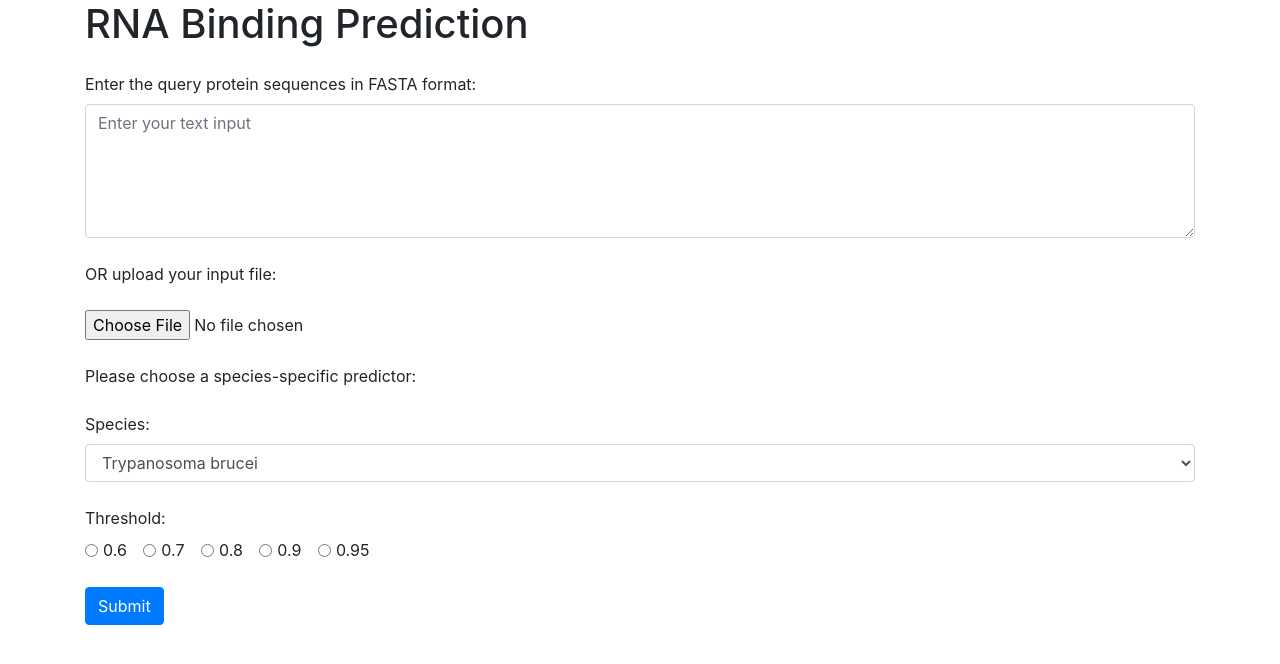
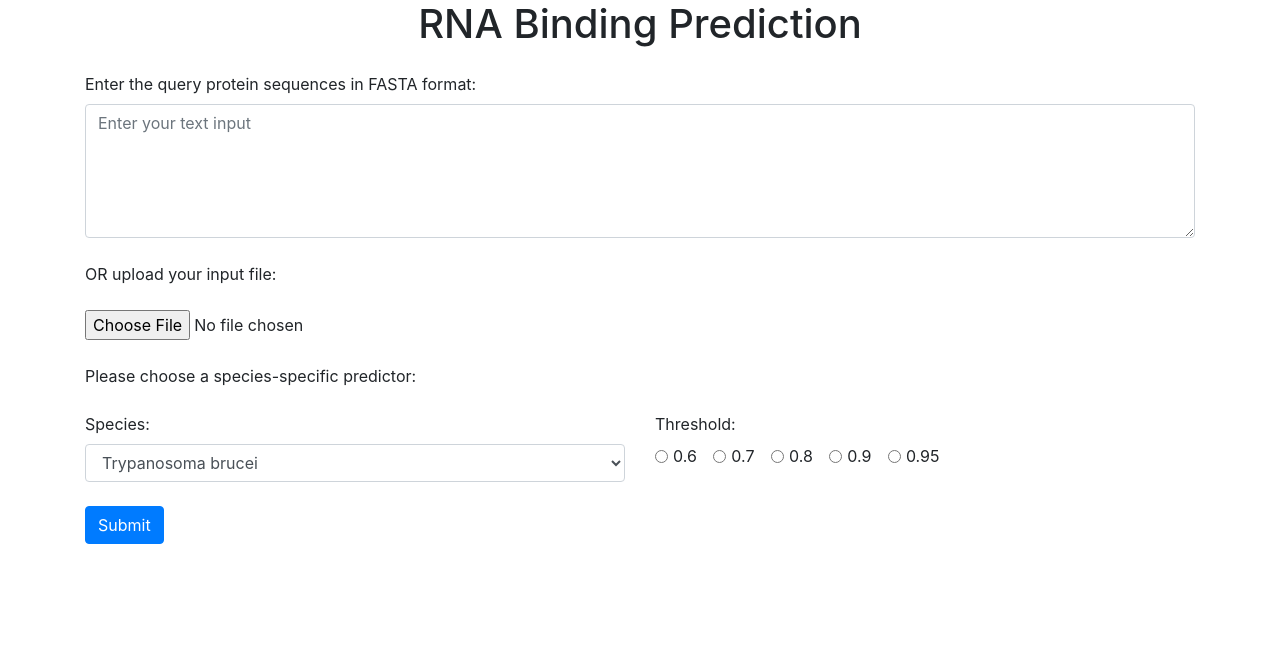
Before and after one commit to Boraly/RNABindingPrediciton, a Django app: template webinterface/templates/webinterface/home.html in a window 1280 px wide. Shown: the top 664 px of the page. Run offline with Django 4.2, Linux system fonts and the light colour scheme; the template is opened without the code that fills it, so the values that code supplies are empty; some libraries are stand-ins or nearby versions.

Commit message:
Better Alignment

```diff
--- a/webinterface/templates/webinterface/home.html
+++ b/webinterface/templates/webinterface/home.html
@@ -25,7 +25,7 @@
 </head>
 <body>
 <div class="container">
-    <h1 class="mb-4">RNA Binding Prediction</h1>
+    <h1 class="mb-4 text-center">RNA Binding Prediction</h1>
     <form method="post" enctype="multipart/form-data">
         {% csrf_token %}
 
@@ -44,6 +44,8 @@
         <p class="mt-4">Please choose a species-specific predictor:</p>
 
         <div class="inputMethod mt-4 w-100">
+            <div class="row">
+                <div class="col-sm-6">
                     <label for="id_species">Species:</label>
                     <select class="form-control" id="id_species" name="species">
                         <option value="Trypanosoma brucei">Trypanosoma brucei</option>
@@ -52,8 +54,7 @@
                         <option value="Bodo saltans">Bodo saltans</option>
                     </select>
                 </div>
-
-        <div class="inputMethod mt-4 w-100">
+                <div class="col-sm-6">
                     <label>Threshold:</label><br>
                     <div class="form-check form-check-inline">
                         <input class="form-check-input" type="radio" name="threshold" id="threshold_0.6" value="0.6">
@@ -74,6 +75,8 @@
                     <div class="form-check form-check-inline">
                         <input class="form-check-input" type="radio" name="threshold" id="threshold_0.95" value="0.95">
                         <label class="form-check-label" for="threshold_0.95">0.95</label>
+                    </div>
+                </div>
             </div>
         </div>
 
```
Lines whose indentation alone changed are shown as unchanged.
